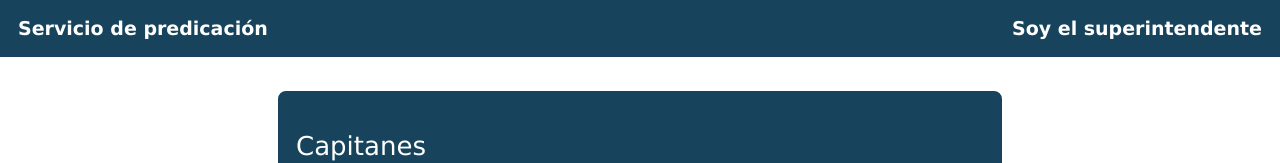
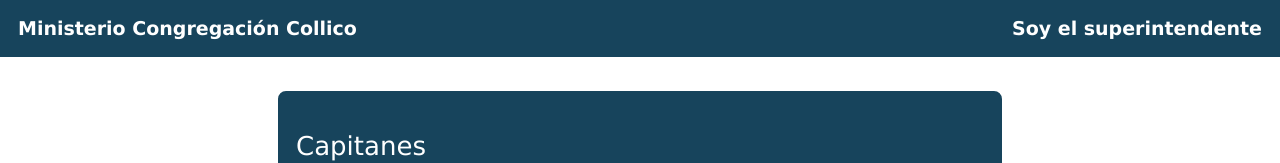
Before and after one commit to bernardoweksler3/ministerio-collico, a plain HTML site: page index.html in a window 1280 px wide. Shown: the top 163 px of the page. Drawn offline with Linux system fonts and the light colour scheme.

Commit message:
Update index.html

```diff
--- a/index.html
+++ b/index.html
@@ -40,7 +40,7 @@ h1{font-size:26px;margin:16px 0 4px}
 </head>
 <body>
 <header>
-  <a onclick="ir('inicio')">Servicio de predicación</a>
+  <a onclick="ir('inicio')">Ministerio Congregación Collico</a>
   <a id="acc" onclick="acceso()">Soy el superintendente</a>
 </header>
 <main>
```
